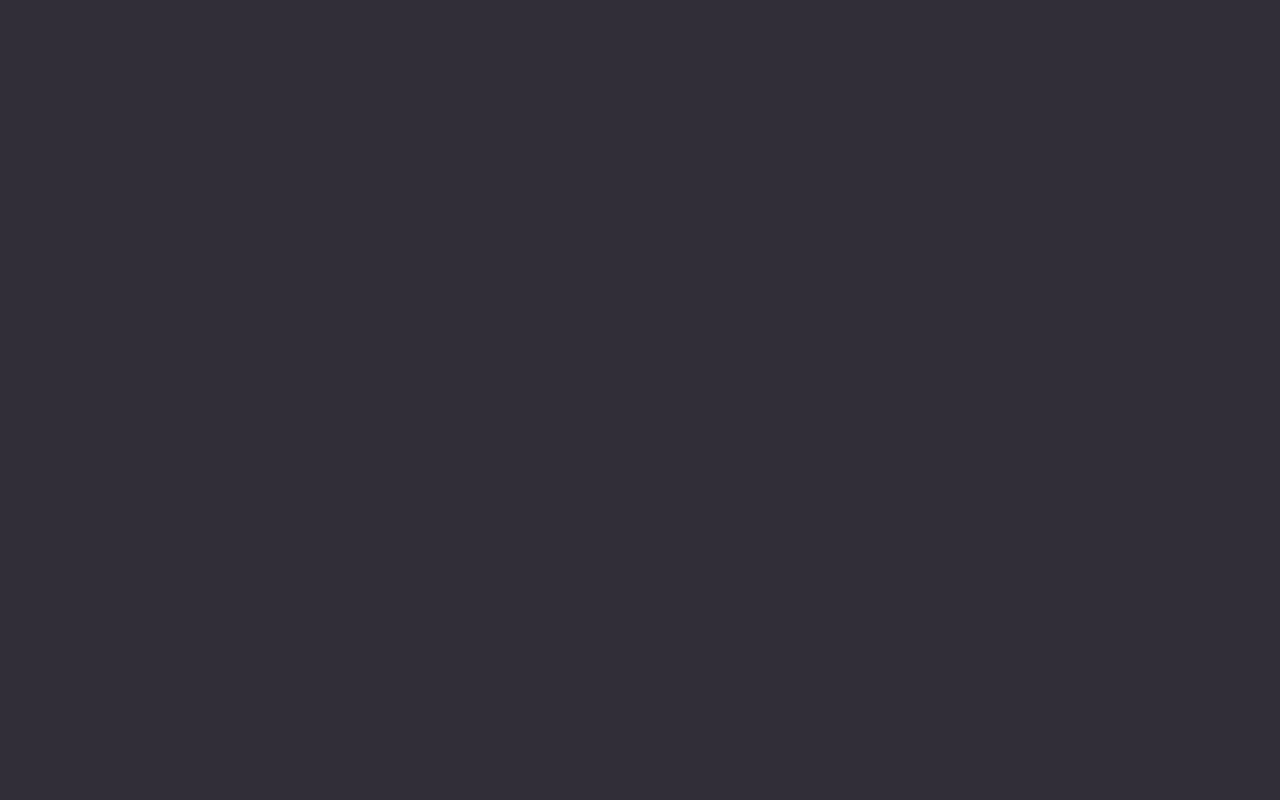
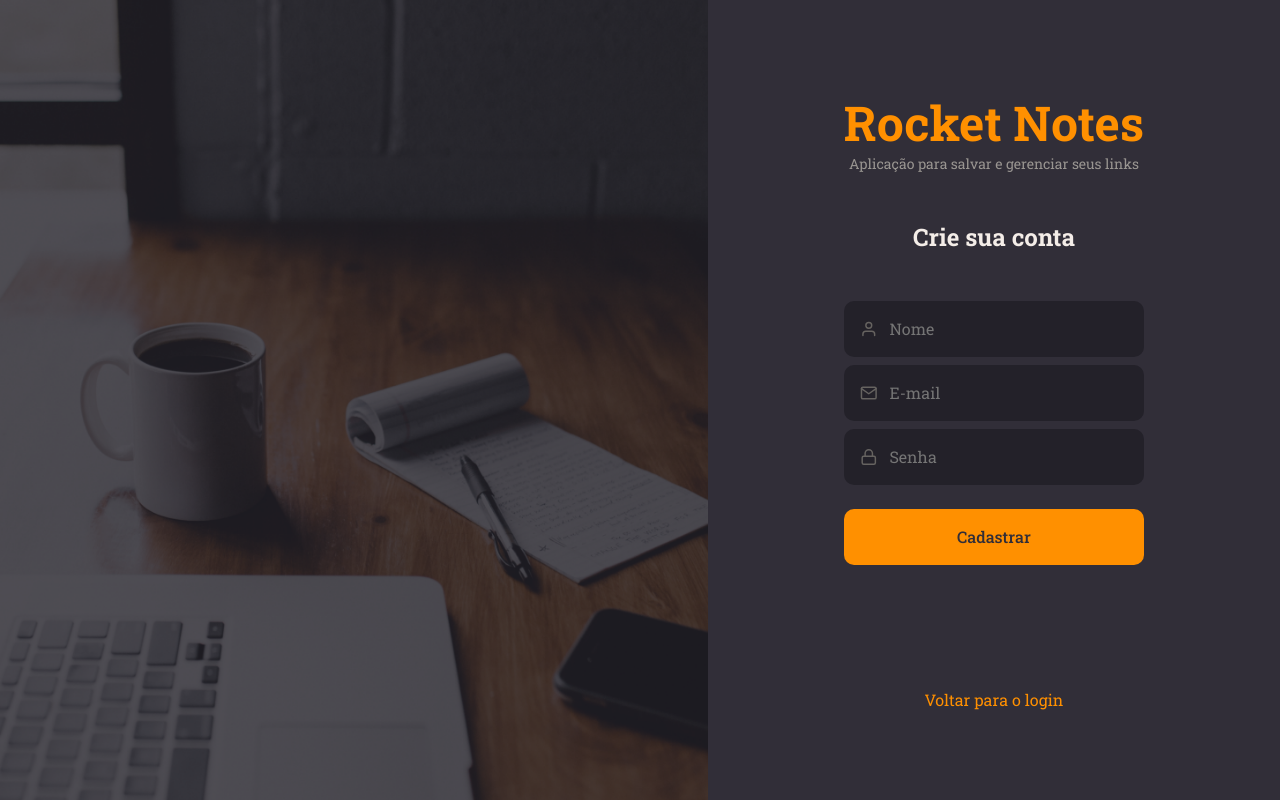
Before and after one commit to Vinicius-Barbosa-Santos/rocketseat-notes, a React (Vite) app: page /register in a window 1280 px wide. Before the commit this address had no page. Built offline with nearby package versions, Linux system fonts and the light colour scheme.

Commit message:
User registration

```diff
--- a/package.json
+++ b/package.json
@@ -10,6 +10,7 @@
     "preview": "vite preview"
   },
   "dependencies": {
+    "axios": "^1.5.1",
     "react": "^18.2.0",
     "react-dom": "^18.2.0",
     "react-icons": "^4.11.0",
--- a/src/components/Button/index.jsx
+++ b/src/components/Button/index.jsx
@@ -2,12 +2,12 @@
 import * as C from './styles'
 
 // eslint-disable-next-line react/prop-types
-export const Button = ({ title, loading, rest }) => {
+export const Button = ({ title, loading, onClick }) => {
     return (
         <C.ButtonContainer
             type='button'
             disabled={loading}
-            {...rest}
+            onClick={onClick}
         >
             {loading ? 'Carregando' : title}
         </C.ButtonContainer>
--- a/src/pages/SignUp/index.jsx
+++ b/src/pages/SignUp/index.jsx
@@ -9,9 +9,40 @@
 import { FiMail, FiLock, FiUser } from 'react-icons/fi'
 
 // import React-Router-Dom
-import { Link } from 'react-router-dom'
+import { Link, useNavigate } from 'react-router-dom'
+
+// import React
+import { useState } from 'react'
+
+// import API
+import { api } from '../../services/api'
 
 export const SignUp = () => {
+    const [name, setName] = useState('')
+    const [email, setEmail] = useState('')
+    const [password, setPassword] = useState('')
+
+    const navigate = useNavigate()
+
+    const handleSignUp = () => {
+        if (name && email && password) {
+            api.post('/users', { name, email, password })
+                .then(() => {
+                    alert('Usuário Cadastrado com sucesso!')
+                    navigate('/')
+                })
+                .catch((error) => {
+                    if (error.response) {
+                        alert(error.response.data.message)
+                    } else {
+                        alert('Não foi possível cadastrar')
+                    }
+                })
+        } else {
+            alert('Preencha todos os campos!')
+        }
+    }
+
     return (
         <C.Container>
             <C.Background />
@@ -26,21 +57,27 @@
                     placeholder='Nome'
                     type='text'
                     icon={FiUser}
+                    value={name}
+                    onChange={(e) => setName(e.target.value)}
                 />
 
                 <Input
                     placeholder='E-mail'
                     type='text'
                     icon={FiMail}
+                    value={email}
+                    onChange={(e) => setEmail(e.target.value)}
                 />
 
                 <Input
                     placeholder='Senha'
                     type='password'
                     icon={FiLock}
+                    value={password}
+                    onChange={(e) => setPassword(e.target.value)}
                 />
 
-                <Button title={'Cadastrar'} />
+                <Button title={'Cadastrar'} onClick={handleSignUp} />
 
                 <Link to={'/'}>
                     Voltar para o login
--- a/src/routes/index.jsx
+++ b/src/routes/index.jsx
@@ -6,7 +6,7 @@
 export const Routes = () => {
     return (
         <BrowserRouter>
-            <AppRoutes />
+            <AuthRoutes />
         </BrowserRouter>
     )
 }
--- /dev/null
+++ b/src/services/api.js
@@ -0,0 +1,5 @@
+import axios from 'axios'
+
+export const api = axios.create({
+    baseURL : 'http://localhost:8080'
+})
```
Also changed, not shown: 1 other file (tests, documents, lock files or other folders).
